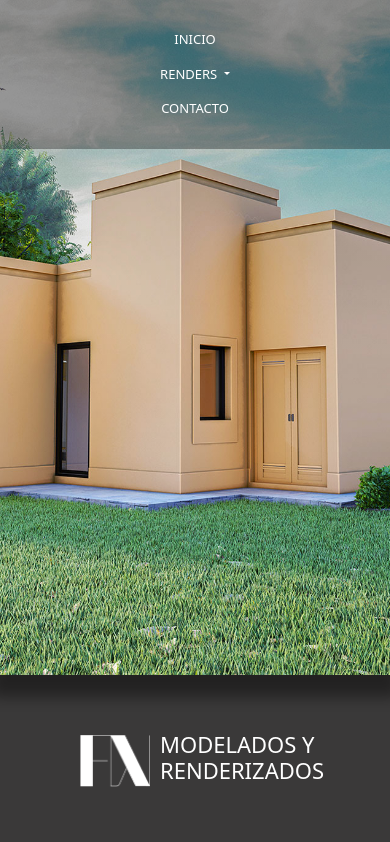
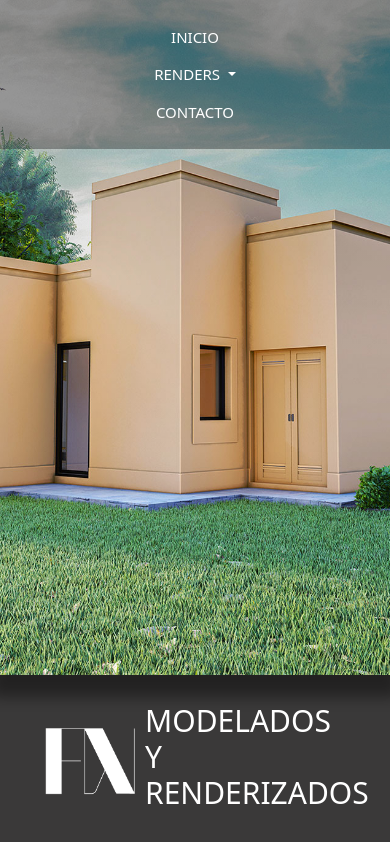
Before and after one commit to FedericoNiColo/FNRENDERIZADOS, a website: page index.html in a window 390 px wide. Drawn offline with nearby package versions, Linux system fonts and the light colour scheme.

Commit message:
detalles en todas las paginas

```diff
--- a/scss/_index.scss
+++ b/scss/_index.scss
@@ -154,7 +154,7 @@
                 background-color: $grisTransparente-claro;
 
                 a {
-                    font-size: 1.3rem;
+                    font-size: 1.5rem;
                 }
             }
         }
@@ -163,12 +163,12 @@
 
             .contenido-index {
                 img {
-                    width: 7rem;
+                    width: 9rem;
                 }
 
                 h1 {
-                    font-size: 2.2rem;
-                    width: 16rem;
+                    font-size: 3rem;
+                    width: 21rem;
                 }
             }
         }
--- a/scss/_inicio.scss
+++ b/scss/_inicio.scss
@@ -385,7 +385,7 @@
         gap: 3rem;
 
         .encabezado-inicio {
-            grid-template-rows: 86.5% auto;
+            grid-template-rows: 89.2% auto;
             grid-template-areas:
                 "."
                 "titulo";
--- a/scss/_navegacion.scss
+++ b/scss/_navegacion.scss
@@ -75,7 +75,7 @@
 
 @media screen and (max-width: 630px) {
     .nav {
-        height: 40%;
+        height: 35%;
         flex-direction: column;
         justify-content: center;
         gap: 0;
@@ -88,8 +88,8 @@
         }
 
         a {
-            font-size: 1rem;
-            padding: 0;
+            font-size: 1.7rem;
+            padding: 1rem;
         }
 
         ul {
```
Also changed, not shown: estilos/estilos.css.
